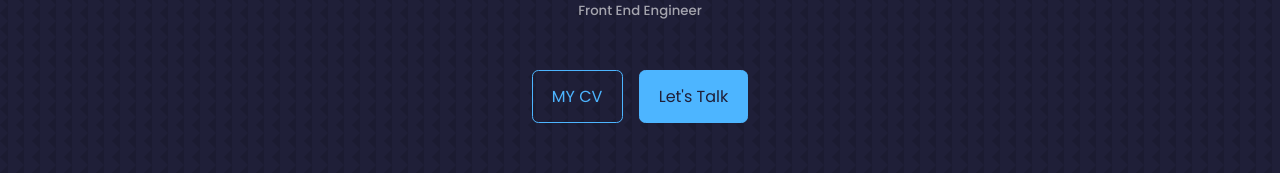
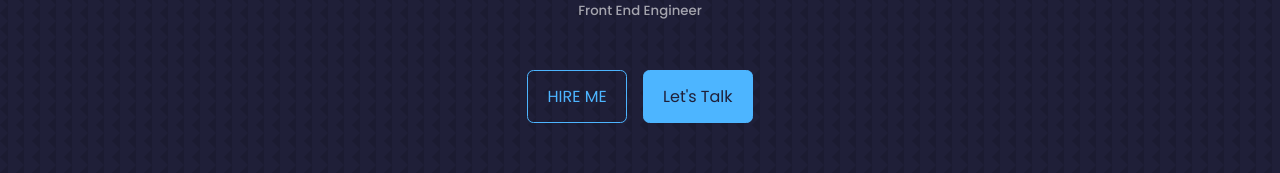
Before and after one commit to Vin-Jex/pythoniclaver, a React (Create React App) app: page / in a window 1280 px wide. Shown: the part 219-392 px from the top of the page. Built offline with nearby package versions, Linux system fonts and the light colour scheme.

Commit message:
Update CTA.jsx

```diff
--- a/src/components/header/CTA.jsx
+++ b/src/components/header/CTA.jsx
@@ -6,7 +6,7 @@ const CTA = () => {
         <a href='https://drive.google.com/file/d/1_Hb4d9FqsWkWF62pylpCFr6bdvW-d1Et/view'
         target="_blank"
         rel='noreferrer'
-        className='btn'>MY CV</a>
+        className='btn'>HIRE ME</a>
         <a href="#contact" className='btn btn-primary'>Let's Talk</a>
     </div>
   )
```
